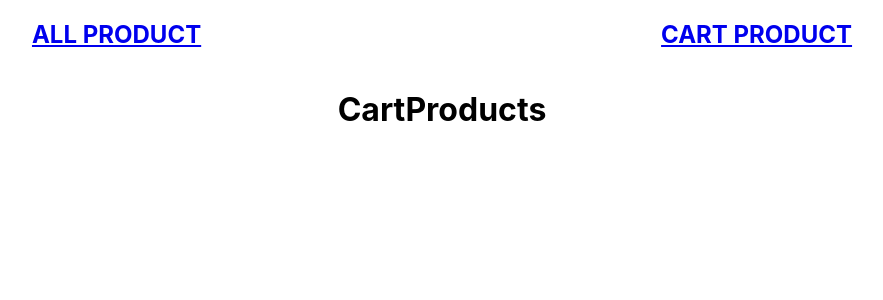
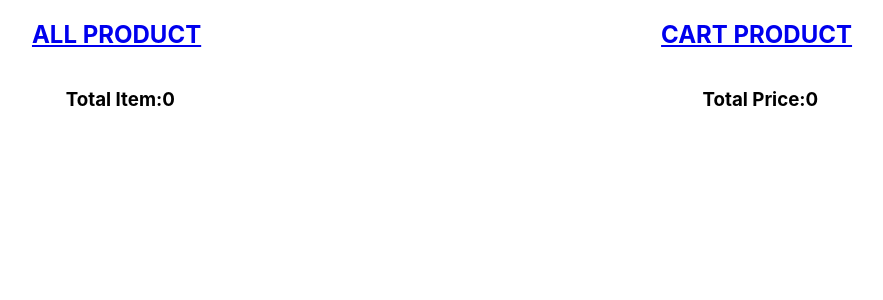
Before and after one commit to yogeshnishad007/Projects_Placement, a React (Create React App) app in the folder shopping_cart/: page /cart in a window 1280 px wide. Shown: the top 300 px of the page, without its empty margins (198-1081 px from the left). Built offline with nearby package versions, Linux system fonts and the light colour scheme.

Commit message:
cart item and total price

```diff
--- a/shopping_cart/src/components/CartProducts.jsx
+++ b/shopping_cart/src/components/CartProducts.jsx
@@ -5,10 +5,22 @@ const CartProducts = () => {
   const CartData=useSelector((el)=>el.Cart)
 console.log("cart",CartData)
 
+const TotalPrice=useSelector((el)=>el.total)
+console.log("t",TotalPrice)
 
   return (
     <div>
-      <h1>CartProducts</h1>
+
+      <div style={{display:"flex", justifyContent:"space-around"}}>
+
+      <h3>Total Item:{CartData.length}</h3>
+
+      <h3>Total Price:{TotalPrice}</h3>
+      </div>
+
+
+        <div style={{display:"grid", gridTemplateColumns:"repeat(3,1fr)"}}>
+
 
 
          {
@@ -17,13 +29,22 @@ console.log("cart",CartData)
 
               return(
 
-                <div>
+                <div key={el.id} style={{marginTop:"50px"}}>
+
+                  <img width="100px" src={el.image} alt={el.title}/>
+
+                     <h3>{el.title}</h3>
+                     <h3>Price:{el.price}</h3>
+
+                     <button >REMOVE</button>
 
                   </div>
               )
           })
          }
 
+</div>
+
     </div>
   )
 }
--- a/shopping_cart/src/redux/reducer.js
+++ b/shopping_cart/src/redux/reducer.js
@@ -7,7 +7,8 @@
 const initState={
 
          Product:[],
-         Cart:[]
+         Cart:[],
+         total:0,
 }
 
 
@@ -30,7 +31,8 @@ const initState={
 
                                     return{
                                         ...state,
-                                        Cart:[...state.Cart,payload]
+                                        Cart:[...state.Cart,payload],
+                                        total:state.total + payload.price
                                     }
 
                                 }
```
